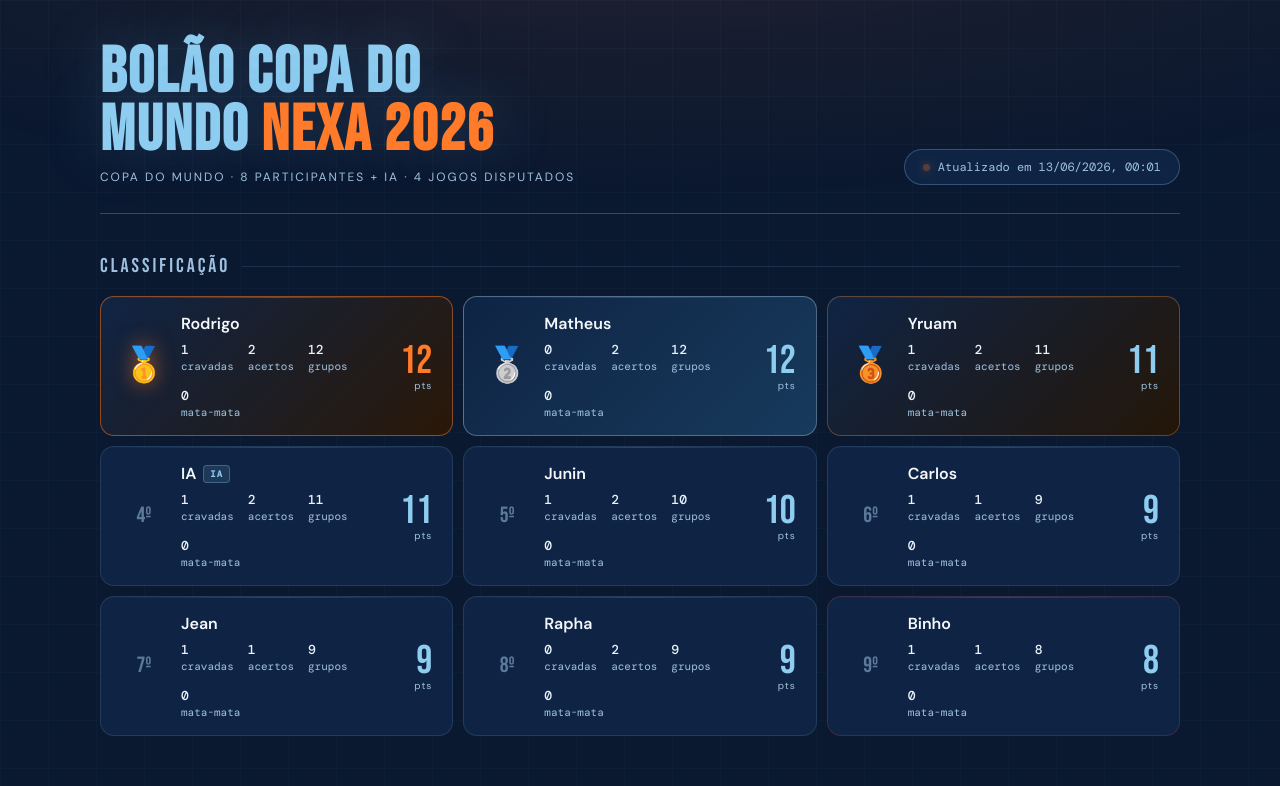
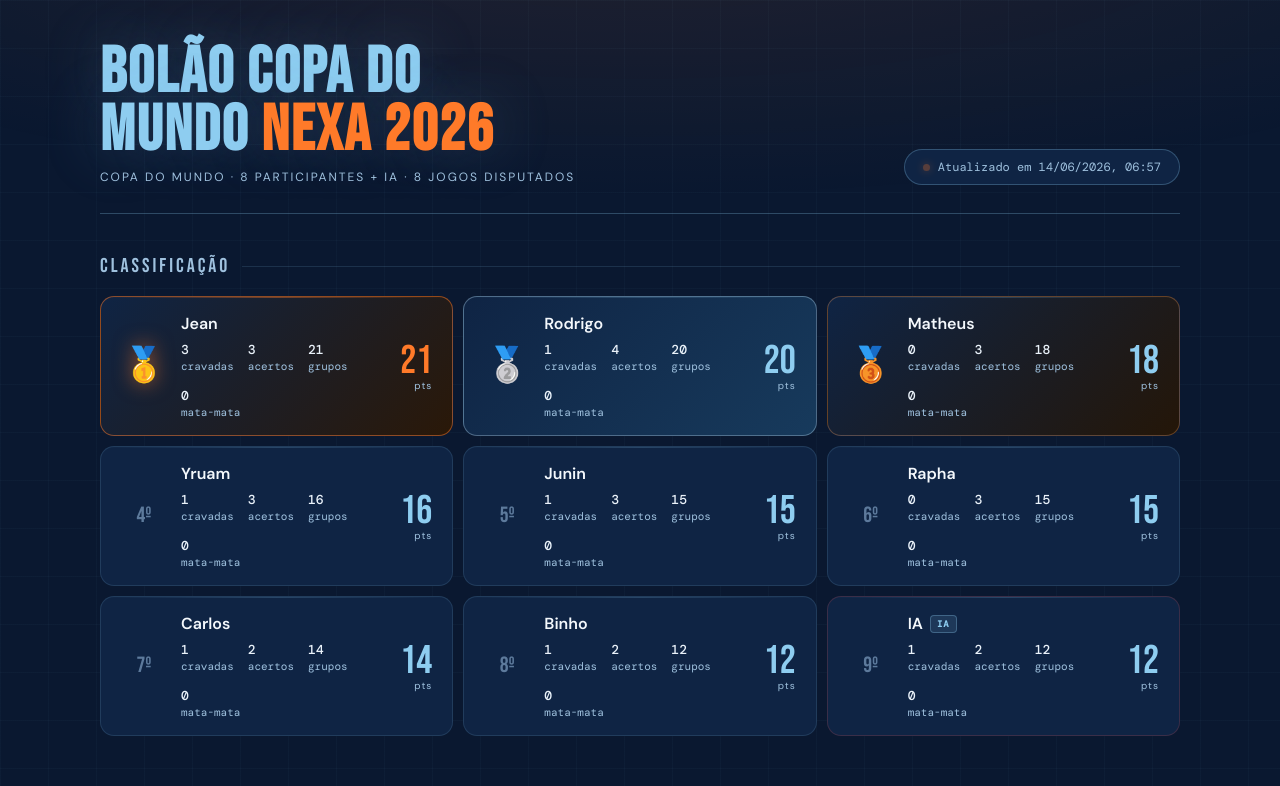
Before and after one commit to yruamkaffer/bolao_nexa_2026, a plain HTML site: page index.html in a window 1280 px wide. Shown: the top 786 px of the page. Drawn offline with nearby package versions, Linux system fonts and the light colour scheme.

Commit message:
Add files via upload

```diff
--- a/index.html
+++ b/index.html
@@ -130,9 +130,9 @@ table.datatable tr:hover td{background:rgba(142,205,240,.04)}
   <header>
     <div class="hd-left">
       <h1>BOLÃO COPA DO<br>MUNDO <em>NEXA 2026</em></h1>
-      <p>Copa do Mundo · 8 participantes + IA · 4 jogos disputados</p>
+      <p>Copa do Mundo · 8 participantes + IA · 8 jogos disputados</p>
     </div>
-    <div class="stamp"><div class="dot"></div><span>Atualizado em 13/06/2026, 00:01</span></div>
+    <div class="stamp"><div class="dot"></div><span>Atualizado em 14/06/2026, 06:57</span></div>
   </header>
   <div id="app"></div>
 </div>
@@ -142,15 +142,15 @@ const PARTICIPANTES = ['Junin','Binho','Carlos','Jean','Matheus','Yruam','Rodrig
 
 const DATA = {
   ranking: [
-    {nome:"Rodrigo", pontos:12, cravadas:1, corretos:2, fase_grupos:12, mata_mata:0},
-    {nome:"Matheus", pontos:12, cravadas:0, corretos:2, fase_grupos:12, mata_mata:0},
-    {nome:"Yruam",   pontos:11, cravadas:1, corretos:2, fase_grupos:11, mata_mata:0},
-    {nome:"IA",      pontos:11, cravadas:1, corretos:2, fase_grupos:11, mata_mata:0},
-    {nome:"Junin",   pontos:10, cravadas:1, corretos:2, fase_grupos:10, mata_mata:0},
-    {nome:"Carlos",  pontos:9,  cravadas:1, corretos:1, fase_grupos:9,  mata_mata:0},
-    {nome:"Jean",    pontos:9,  cravadas:1, corretos:1, fase_grupos:9,  mata_mata:0},
-    {nome:"Rapha",   pontos:9,  cravadas:0, corretos:2, fase_grupos:9,  mata_mata:0},
-    {nome:"Binho",   pontos:8,  cravadas:1, corretos:1, fase_grupos:8,  mata_mata:0}
+    {nome:"Jean",    pontos:21, cravadas:3, corretos:3, fase_grupos:21, mata_mata:0},
+    {nome:"Rodrigo", pontos:20, cravadas:1, corretos:4, fase_grupos:20, mata_mata:0},
+    {nome:"Matheus", pontos:18, cravadas:0, corretos:3, fase_grupos:18, mata_mata:0},
+    {nome:"Yruam",   pontos:16, cravadas:1, corretos:3, fase_grupos:16, mata_mata:0},
+    {nome:"Junin",   pontos:15, cravadas:1, corretos:3, fase_grupos:15, mata_mata:0},
+    {nome:"Rapha",   pontos:15, cravadas:0, corretos:3, fase_grupos:15, mata_mata:0},
+    {nome:"Carlos",  pontos:14, cravadas:1, corretos:2, fase_grupos:14, mata_mata:0},
+    {nome:"Binho",   pontos:12, cravadas:1, corretos:2, fase_grupos:12, mata_mata:0},
+    {nome:"IA",      pontos:12, cravadas:1, corretos:2, fase_grupos:12, mata_mata:0}
   ],
   campeoes:[
     {nome:"Junin",palpite:"Portugal"},{nome:"Yruam",palpite:"Espanha"},{nome:"Matheus",palpite:"Brasil"},
@@ -160,18 +160,20 @@ const DATA = {
   desempenho_rodada: [
     {rodada:"11/06", pts:{Junin:6,Binho:6,Carlos:7,Jean:7,Matheus:10,Yruam:7,Rodrigo:1,Rapha:5,IA:7}},
     {rodada:"12/06", pts:{Junin:4,Binho:2,Carlos:2,Jean:2,Matheus:2,Yruam:4,Rodrigo:11,Rapha:4,IA:4}},
+    {rodada:"13/06", pts:{Junin:5,Binho:4,Carlos:5,Jean:12,Matheus:6,Yruam:5,Rodrigo:8,Rapha:6,IA:1}},
+    {rodada:"14/06", pts:{Junin:0,Binho:0,Carlos:0,Jean:0,Matheus:0,Yruam:0,Rodrigo:0,Rapha:0,IA:0}},
   ],
   // Aproveitamento dos palpites (empate vs não-empate)
   aproveitamento: [
-    {nome:"Rodrigo", empate_pct:22, naoempate_pct:78, pts_empate:9, pts_naoempate:3,  coeficiente:6.94},
-    {nome:"Matheus", empate_pct:13, naoempate_pct:88, pts_empate:1, pts_naoempate:11, coeficiente:1.39},
-    {nome:"Yruam",   empate_pct:22, naoempate_pct:78, pts_empate:1, pts_naoempate:10, coeficiente:4.17},
-    {nome:"IA",      empate_pct:7,  naoempate_pct:93, pts_empate:1, pts_naoempate:10, coeficiente:13.89},
-    {nome:"Junin",   empate_pct:15, naoempate_pct:85, pts_empate:0, pts_naoempate:10, coeficiente:4.17},
-    {nome:"Carlos",  empate_pct:8,  naoempate_pct:92, pts_empate:1, pts_naoempate:8,  coeficiente:1.39},
-    {nome:"Jean",    empate_pct:13, naoempate_pct:88, pts_empate:2, pts_naoempate:7,  coeficiente:4.17},
-    {nome:"Rapha",   empate_pct:22, naoempate_pct:78, pts_empate:1, pts_naoempate:8,  coeficiente:8.33},
-    {nome:"Binho",   empate_pct:6,  naoempate_pct:94, pts_empate:1, pts_naoempate:7,  coeficiente:1.39},
+    {nome:"Jean",    empate_pct:13, naoempate_pct:88, pts_empate:8,  pts_naoempate:13, coeficiente:4.17},
+    {nome:"Rodrigo", empate_pct:22, naoempate_pct:78, pts_empate:12, pts_naoempate:8,  coeficiente:6.94},
+    {nome:"Matheus", empate_pct:13, naoempate_pct:88, pts_empate:1,  pts_naoempate:17, coeficiente:1.39},
+    {nome:"Yruam",   empate_pct:22, naoempate_pct:78, pts_empate:1,  pts_naoempate:15, coeficiente:4.17},
+    {nome:"Junin",   empate_pct:15, naoempate_pct:85, pts_empate:8,  pts_naoempate:7,  coeficiente:4.17},
+    {nome:"Rapha",   empate_pct:22, naoempate_pct:78, pts_empate:1,  pts_naoempate:14, coeficiente:8.33},
+    {nome:"Carlos",  empate_pct:8,  naoempate_pct:92, pts_empate:1,  pts_naoempate:13, coeficiente:1.39},
+    {nome:"Binho",   empate_pct:6,  naoempate_pct:94, pts_empate:12, pts_naoempate:0,  coeficiente:1.39},
+    {nome:"IA",      empate_pct:7,  naoempate_pct:93, pts_empate:1,  pts_naoempate:11, coeficiente:13.89},
   ],
   jogos:[
     {num:1,data:"11/06",hora:"16h",time1:"México",time2:"África do Sul",gols1:2,gols2:0,rodada:"1ª rodada",
@@ -182,13 +184,13 @@ const DATA = {
      palpites:[{nome:"Junin",g1:2,g2:1},{nome:"Binho",g1:0,g2:1},{nome:"Carlos",g1:0,g2:1},{nome:"Jean",g1:2,g2:1},{nome:"Matheus",g1:1,g2:0},{nome:"Yruam",g1:2,g2:1},{nome:"Rodrigo",g1:1,g2:1},{nome:"Rapha",g1:2,g2:1},{nome:"IA",g1:2,g2:1}]},
     {num:4,data:"12/06",hora:"22h",time1:"Estados Unidos",time2:"Paraguai",gols1:4,gols2:1,rodada:"1ª rodada",
      palpites:[{nome:"Junin",g1:1,g2:0},{nome:"Binho",g1:1,g2:1},{nome:"Carlos",g1:0,g2:1},{nome:"Jean",g1:1,g2:1},{nome:"Matheus",g1:1,g2:1},{nome:"Yruam",g1:1,g2:0},{nome:"Rodrigo",g1:1,g2:0},{nome:"Rapha",g1:3,g2:2},{nome:"IA",g1:2,g2:0}]},
-    {num:5,data:"13/06",hora:"16h",time1:"Catar",time2:"Suíça",gols1:null,gols2:null,rodada:"1ª rodada",
+    {num:5,data:"13/06",hora:"16h",time1:"Catar",time2:"Suíça",gols1:1,gols2:1,rodada:"1ª rodada",
      palpites:[{nome:"Junin",g1:0,g2:1},{nome:"Binho",g1:0,g2:2},{nome:"Carlos",g1:0,g2:2},{nome:"Jean",g1:0,g2:2},{nome:"Matheus",g1:0,g2:1},{nome:"Yruam",g1:0,g2:2},{nome:"Rodrigo",g1:0,g2:1},{nome:"Rapha",g1:0,g2:1},{nome:"IA",g1:0,g2:2}]},
-    {num:6,data:"13/06",hora:"19h",time1:"Brasil",time2:"Marrocos",gols1:null,gols2:null,rodada:"1ª rodada",
+    {num:6,data:"13/06",hora:"19h",time1:"Brasil",time2:"Marrocos",gols1:1,gols2:1,rodada:"1ª rodada",
      palpites:[{nome:"Junin",g1:3,g2:2},{nome:"Binho",g1:2,g2:0},{nome:"Carlos",g1:2,g2:1},{nome:"Jean",g1:1,g2:1},{nome:"Matheus",g1:3,g2:1},{nome:"Yruam",g1:2,g2:1},{nome:"Rodrigo",g1:2,g2:2},{nome:"Rapha",g1:3,g2:1},{nome:"IA",g1:3,g2:1}]},
-    {num:7,data:"13/06",hora:"22h",time1:"Haiti",time2:"Escócia",gols1:null,gols2:null,rodada:"1ª rodada",
+    {num:7,data:"13/06",hora:"22h",time1:"Haiti",time2:"Escócia",gols1:0,gols2:1,rodada:"1ª rodada",
      palpites:[{nome:"Junin",g1:0,g2:2},{nome:"Binho",g1:0,g2:4},{nome:"Carlos",g1:0,g2:3},{nome:"Jean",g1:0,g2:1},{nome:"Matheus",g1:0,g2:2},{nome:"Yruam",g1:0,g2:2},{nome:"Rodrigo",g1:0,g2:2},{nome:"Rapha",g1:0,g2:4},{nome:"IA",g1:4,g2:0}]},
-    {num:8,data:"14/06",hora:"01h",time1:"Austrália",time2:"Turquia",gols1:null,gols2:null,rodada:"1ª rodada",
+    {num:8,data:"14/06",hora:"01h",time1:"Austrália",time2:"Turquia",gols1:2,gols2:0,rodada:"1ª rodada",
      palpites:[{nome:"Junin",g1:0,g2:3},{nome:"Binho",g1:0,g2:1},{nome:"Carlos",g1:1,g2:2},{nome:"Jean",g1:0,g2:2},{nome:"Matheus",g1:1,g2:3},{nome:"Yruam",g1:1,g2:2},{nome:"Rodrigo",g1:1,g2:3},{nome:"Rapha",g1:1,g2:2},{nome:"IA",g1:1,g2:1}]},
     {num:9,data:"14/06",hora:"14h",time1:"Alemanha",time2:"Curaçao",gols1:null,gols2:null,rodada:"1ª rodada",
      palpites:[{nome:"Junin",g1:4,g2:0},{nome:"Binho",g1:4,g2:0},{nome:"Carlos",g1:5,g2:0},{nome:"Jean",g1:5,g2:0},{nome:"Matheus",g1:4,g2:0},{nome:"Yruam",g1:5,g2:0},{nome:"Rodrigo",g1:4,g2:0},{nome:"Rapha",g1:5,g2:0},{nome:"IA",g1:2,g2:0}]},
```
